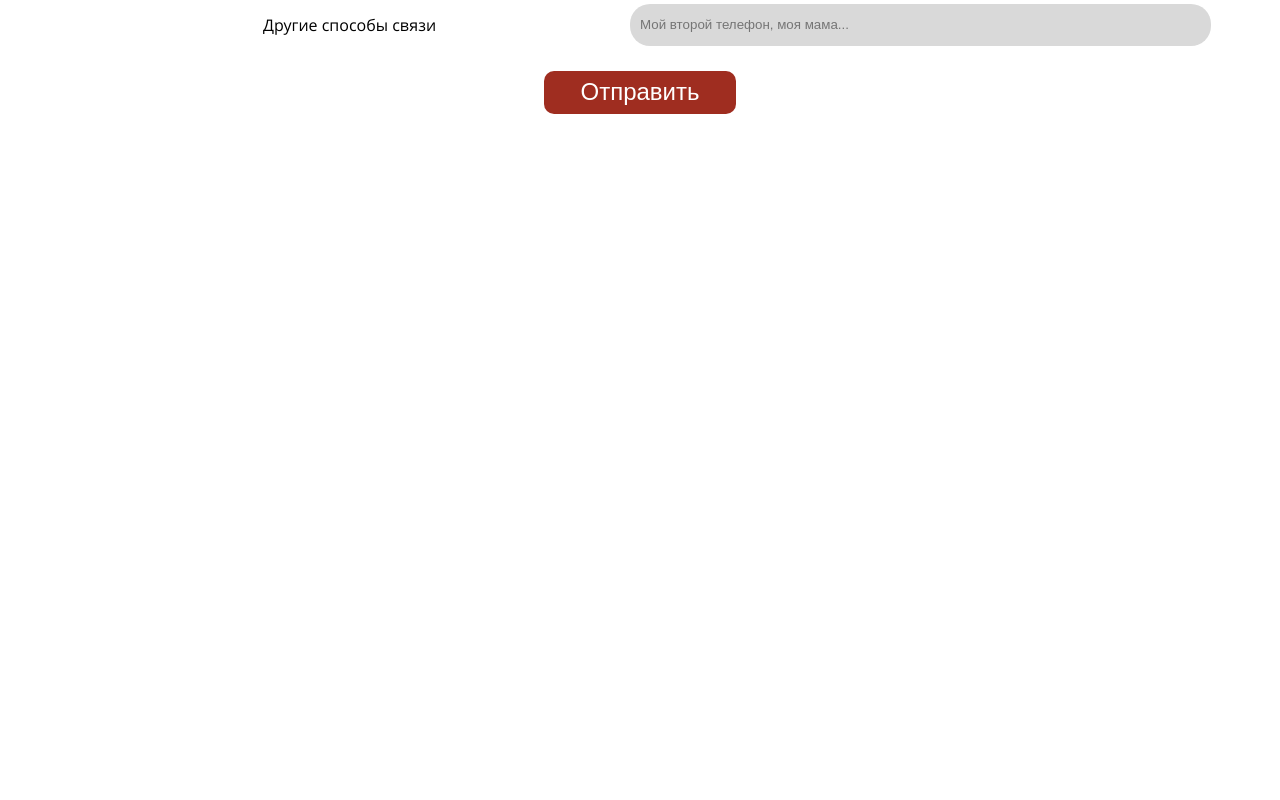
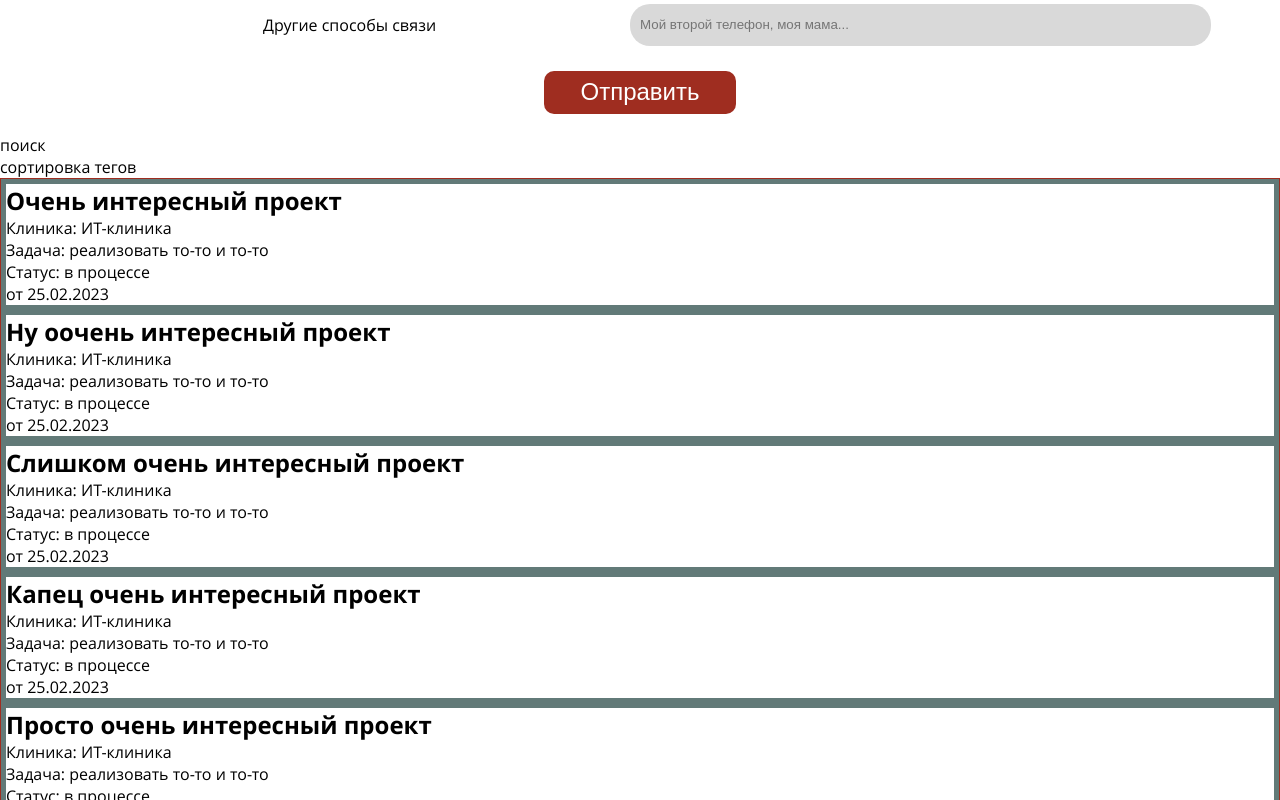
Before and after one commit to spbu-registry/Frontend-registry, a Next.js app: page / in a window 1280 px wide. Shown: the part 2100-2900 px from the top of the page. Before the commit the page ends 2234 px from the top, so only its background shows below. Built offline with nearby package versions, Linux system fonts and the light colour scheme.

Commit message:
Заготовка для страницы со всеми проектами

```diff
--- /dev/null
+++ b/components/ProjectList/ProjectList.module.sass
@@ -0,0 +1,5 @@
+.container
+  border: #9f2d20 1px solid
+
+.project
+  border: #627a78 5px solid
--- /dev/null
+++ b/components/ProjectList/index.jsx
@@ -0,0 +1,30 @@
+import React from "react";
+import styles from "./ProjectList.module.sass"
+import {projects} from "./projects";
+
+const ProjectList = () => {
+    return (
+        <div>
+            <div>
+                поиск
+            </div>
+            <div>
+                сортировка тегов
+            </div>
+            <div className={styles.container}>
+                {projects.map((project) => (
+                    <div className={styles.project} key={project.header}>
+                        <h2>{project.header}</h2>
+                        <p>Клиника: {project.clinic}</p>
+                        <p>Задача: {project.task}</p>
+                        <p>Статус: {project.status}</p>
+                        <p>от {project.date}</p>
+                    </div>
+                )) }
+
+            </div>
+        </div>
+    );
+};
+
+export default ProjectList;
--- /dev/null
+++ b/components/ProjectList/projects.js
@@ -0,0 +1,44 @@
+export const projects = [
+    {
+        header: "Очень интересный проект",
+        clinic: "ИТ-клиника",
+        task: "реализовать то-то и то-то",
+        status: "в процессе",
+        date: "25.02.2023"
+    },
+    {
+        header: "Ну оочень интересный проект",
+        clinic: "ИТ-клиника",
+        task: "реализовать то-то и то-то",
+        status: "в процессе",
+        date: "25.02.2023"
+    },
+    {
+        header: "Слишком очень интересный проект",
+        clinic: "ИТ-клиника",
+        task: "реализовать то-то и то-то",
+        status: "в процессе",
+        date: "25.02.2023"
+    },
+    {
+        header: "Капец очень интересный проект",
+        clinic: "ИТ-клиника",
+        task: "реализовать то-то и то-то",
+        status: "в процессе",
+        date: "25.02.2023"
+    },
+    {
+        header: "Просто очень интересный проект",
+        clinic: "ИТ-клиника",
+        task: "реализовать то-то и то-то",
+        status: "в процессе",
+        date: "25.02.2023"
+    },
+    {
+        header: "Норм очень интересный проект",
+        clinic: "ИТ-клиника",
+        task: "реализовать то-то и то-то",
+        status: "в процессе",
+        date: "25.02.2023"
+    },
+]
--- a/pages/index.js
+++ b/pages/index.js
@@ -8,25 +8,28 @@ import ForClient from "../components/ForClient"
 import Footer from "../components/Footer"
 import TextInputFormComponent, {InputFieldType} from "../components/TextInputFormComponent";
 import FormForClient from "../components/FormForClient";
+import ProjectList from "../components/ProjectList";
 
 export default function Home() {
     return (
         <div>
             <Head>
                 <title>Реестр проектов СПбГУ</title>
-        <meta name="description" content="Generated by create next app" />
-        <link rel="icon" href="/favicon.ico" />
+                <meta name="description" content="Generated by create next app"/>
+                <link rel="icon" href="/favicon.ico"/>
             </Head>
-      <Header />
+            <Header/>
             <Container>
-        <Taglist />
+                <Taglist/>
             </Container>
-      <FirstInfo />
-      <ClinicCard />
-        <ForClient />
-        <Footer />
+            <FirstInfo/>
+            <ClinicCard/>
+            <ForClient/>
+            <Footer/>
 
-      <FormForClient styles={{width : '100%', height: '80vh'}}/>
+            <FormForClient styles={{width: '100%', height: '80vh'}}/>
+
+            <ProjectList/>
         </div>
     );
 }
```
Also changed, not shown: components/ProjectList/ProjectCard/index.jsx (added, +13 -0 lines). Lines whose indentation alone changed are shown as unchanged.
